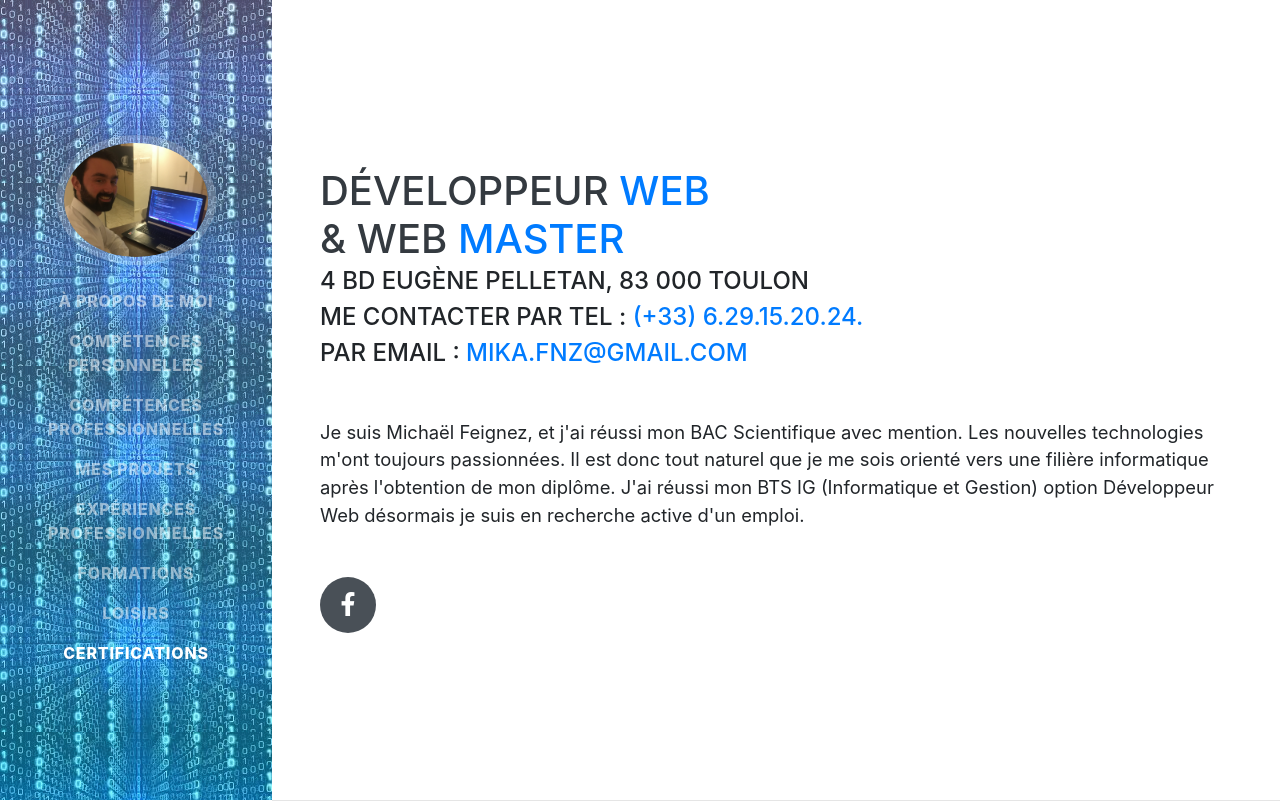
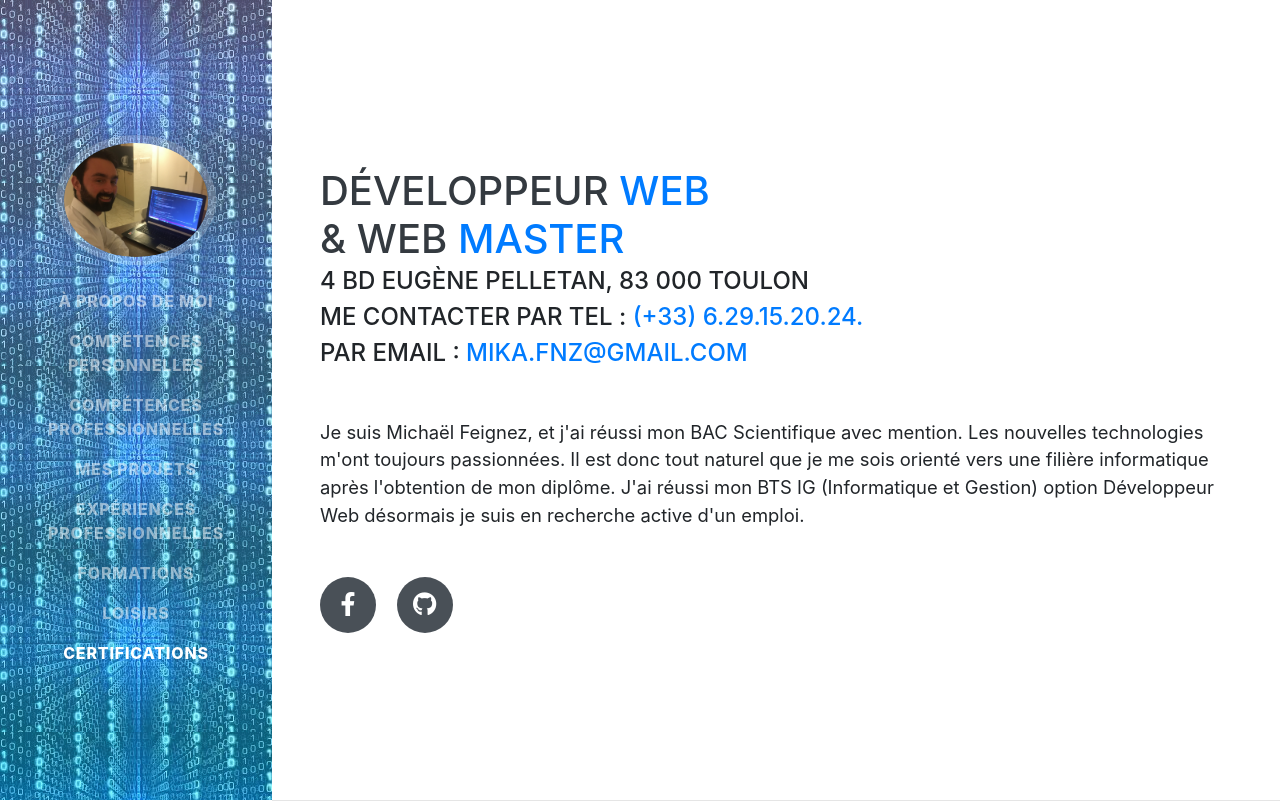
Before and after one commit to Neicigame/CV-Mika, a website with bundled scripts: page index.html in a window 1280 px wide. Shown: the top 804 px of the page. Built offline with nearby package versions, Linux system fonts and the light colour scheme; a web font is replaced by a local one.

Commit message:
change git index

```diff
--- a/index.html
+++ b/index.html
@@ -83,6 +83,9 @@
         <div class="social-icons">
           <a href="https://www.facebook.com/butt.erflies.5015" title="Facebook" alt="Facebook">
             <i class="fab fa-facebook-f"></i>
+          </a>
+          <a href="https://github.com/Neicigame" title="Git Hub" alt="Git Hub">
+            <i class="fab fa-github"></i>
           </a>
         </div>
       </div>
```
